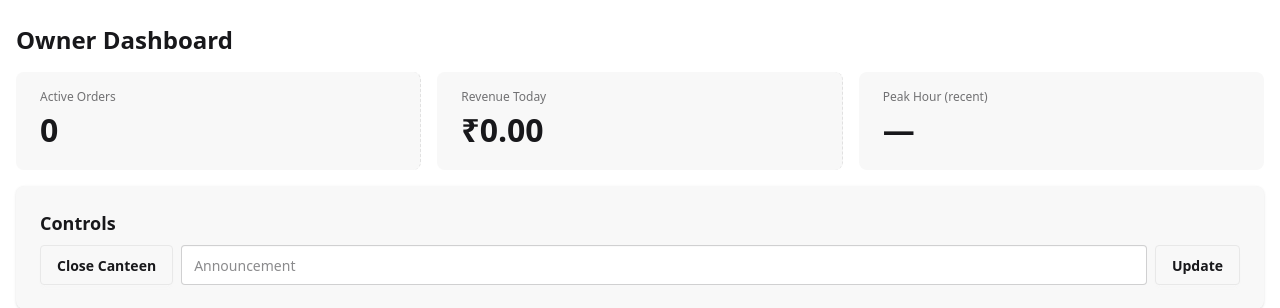
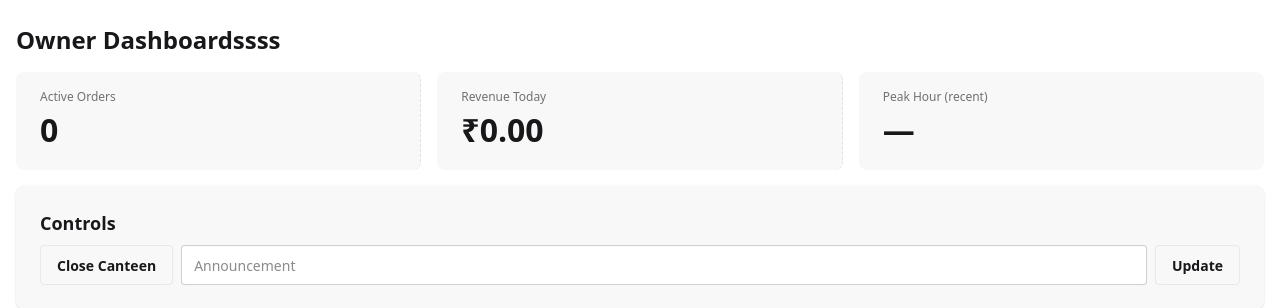
Before and after one commit to SpreadSheets600/CanteenKart, a Flask app: page /owner/dashboard in a window 1280 px wide. Shown: the part 64-372 px from the top of the page. Run offline with Flask 3, Linux system fonts and the light colour scheme; a user stored in the database is signed in; style sheets or scripts are compiled from the project's sources.

Commit message:
feat: test push

```diff
--- a/templates/owner/dashboard.html
+++ b/templates/owner/dashboard.html
@@ -1,5 +1,5 @@
 {% extends 'base.html' %} {% block content %}
-<h2 class="text-2xl font-semibold mb-4">Owner Dashboard</h2>
+<h2 class="text-2xl font-semibold mb-4">Owner Dashboardssss</h2>
 
 <div class="grid md:grid-cols-3 gap-4 mb-4">
 	<div class="stat bg-base-200 rounded-box">
```
